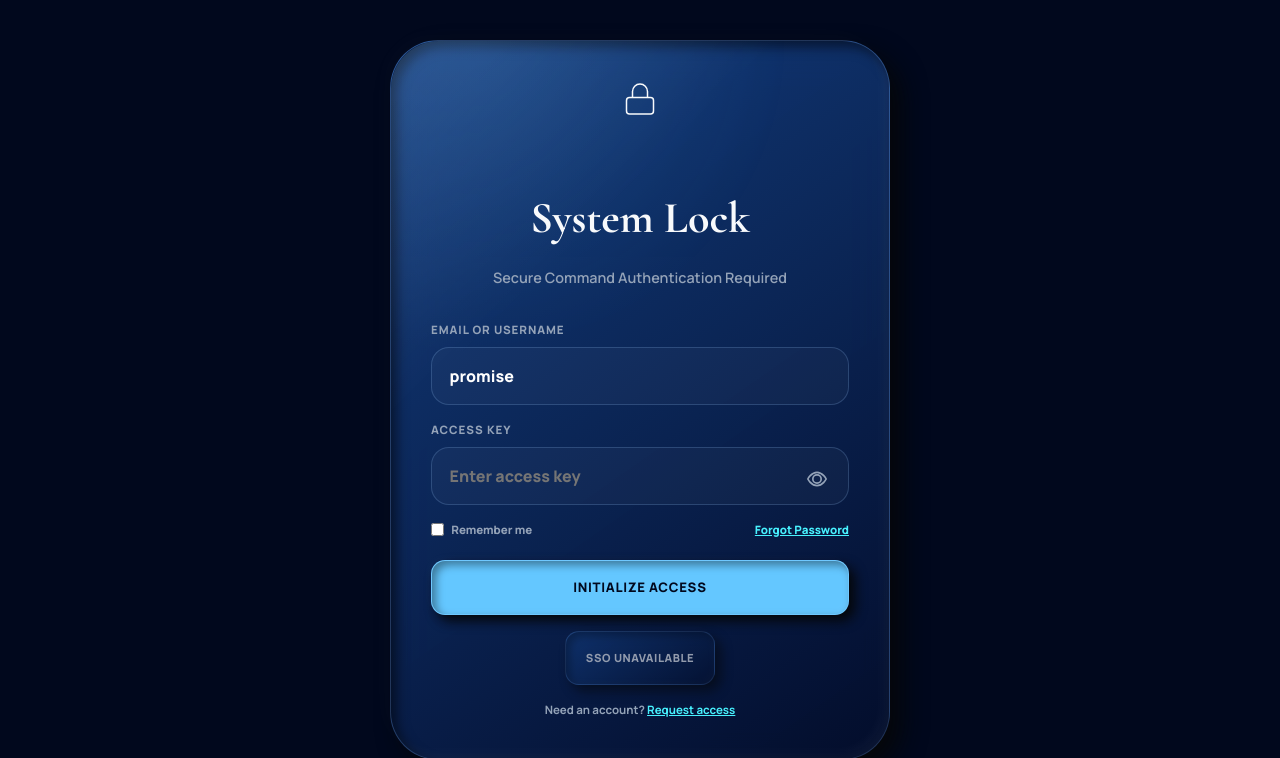
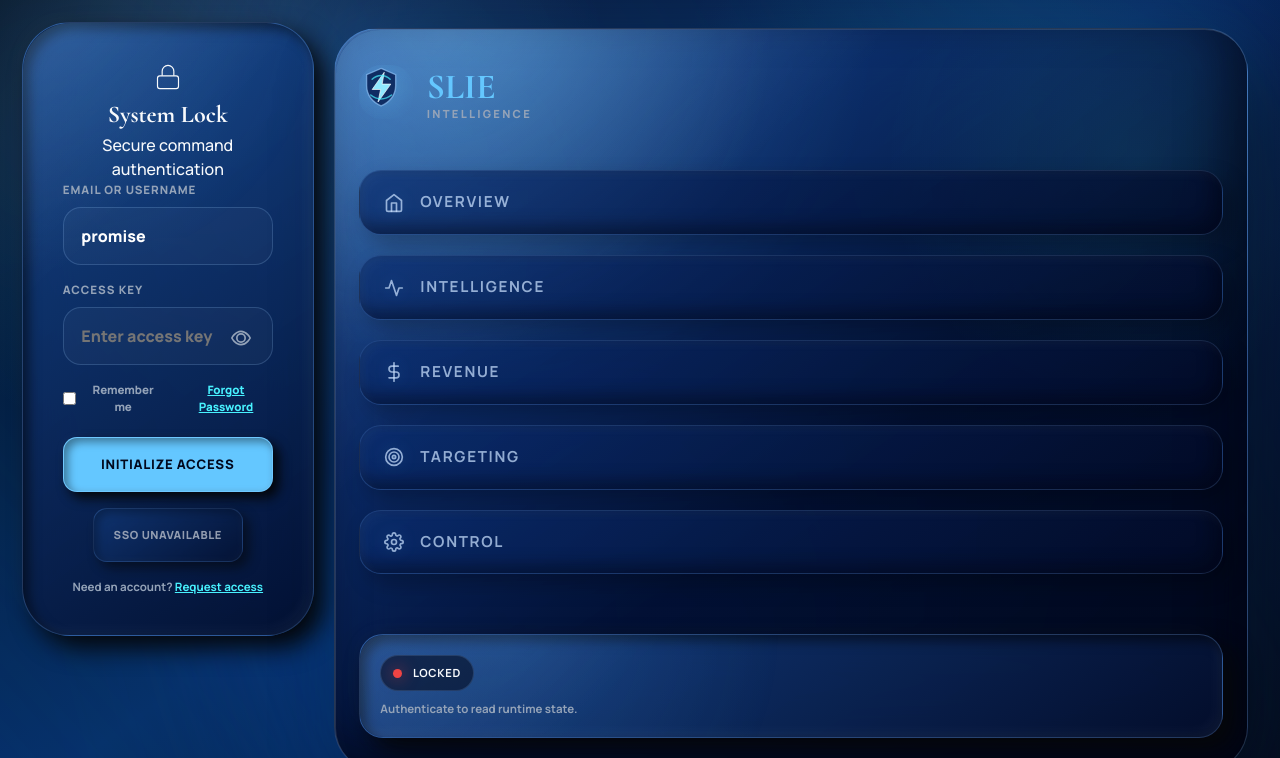
Before and after one commit to Isaac-Cp/Telegram, a website: page app/templates/slie_dashboard.html in a window 1280 px wide. Shown: the top 758 px of the page. Drawn offline with nearby package versions, Linux system fonts and the light colour scheme.

```diff
--- a/app/templates/slie_dashboard.html
+++ b/app/templates/slie_dashboard.html
@@ -57,13 +57,13 @@
 
     <div class="app-shell">
         <!-- Login Modal -->
-        <div id="loginModal" style="display: none; position: fixed; inset: 0; z-index: 9999; background: var(--bg-deep); align-items: center; justify-content: center; backdrop-filter: blur(20px); padding: 1.5rem;">
+        <div id="loginModal" class="login-modal" style="display: none;">
             <form id="loginForm" class="clay-card login-card" novalidate>
-                <div class="icon-box" style="margin: 0 auto 2rem; width: 72px; height: 72px;">
-                    <svg viewBox="0 0 24 24" width="36" height="36" stroke="currentColor" fill="none"><rect x="3" y="11" width="18" height="11" rx="2" ry="2"/><path d="M7 11V7a5 5 0 0 1 10 0v4"/></svg>
+                <div class="icon-box login-icon">
+                    <svg viewBox="0 0 24 24" width="28" height="28" stroke="currentColor" fill="none"><rect x="3" y="11" width="18" height="11" rx="2" ry="2"/><path d="M7 11V7a5 5 0 0 1 10 0v4"/></svg>
                 </div>
-                <h2 class="classic-text" style="font-size: 2.75rem; margin-bottom: 1rem;">System Lock</h2>
-                <p style="color: var(--text-secondary); font-size: 0.9rem; margin-bottom: 2rem; font-weight: 600;">Secure Command Authentication Required</p>
+                <h2 class="classic-text login-title">System Lock</h2>
+                <p class="login-subtitle">Secure command authentication</p>
 
                 <label class="login-field" for="adminEmail">
                     <span>Email or username</span>
@@ -1898,7 +1898,7 @@
         }
 
         function setupScrollAnimations() {
-            const targets = document.querySelectorAll('.dashboard-view > *, .clay-card, .command-hero');
+            const targets = document.querySelectorAll('.dashboard-view > *');
             targets.forEach((target) => target.classList.add('scroll-reveal'));
             if (window.matchMedia('(prefers-reduced-motion: reduce)').matches) {
                 targets.forEach((target) => target.classList.add('is-visible'));
@@ -1915,7 +1915,7 @@
                         observer.unobserve(entry.target);
                     }
                 });
-            }, { rootMargin: '0px 0px -8% 0px', threshold: 0.12 });
+            }, { rootMargin: '120px 0px 80px 0px', threshold: 0.01 });
             targets.forEach((target) => observer.observe(target));
         }
 
@@ -1926,8 +1926,8 @@
                 activeView.querySelectorAll('.scroll-reveal').forEach((target) => target.classList.add('is-visible'));
                 return;
             }
-            activeView.querySelectorAll('.scroll-reveal').forEach((target, index) => {
-                target.style.transitionDelay = `${Math.min(index, 8) * 35}ms`;
+            activeView.querySelectorAll('.scroll-reveal').forEach((target) => {
+                target.style.transitionDelay = '0ms';
                 requestAnimationFrame(() => target.classList.add('is-visible'));
             });
         }
```
